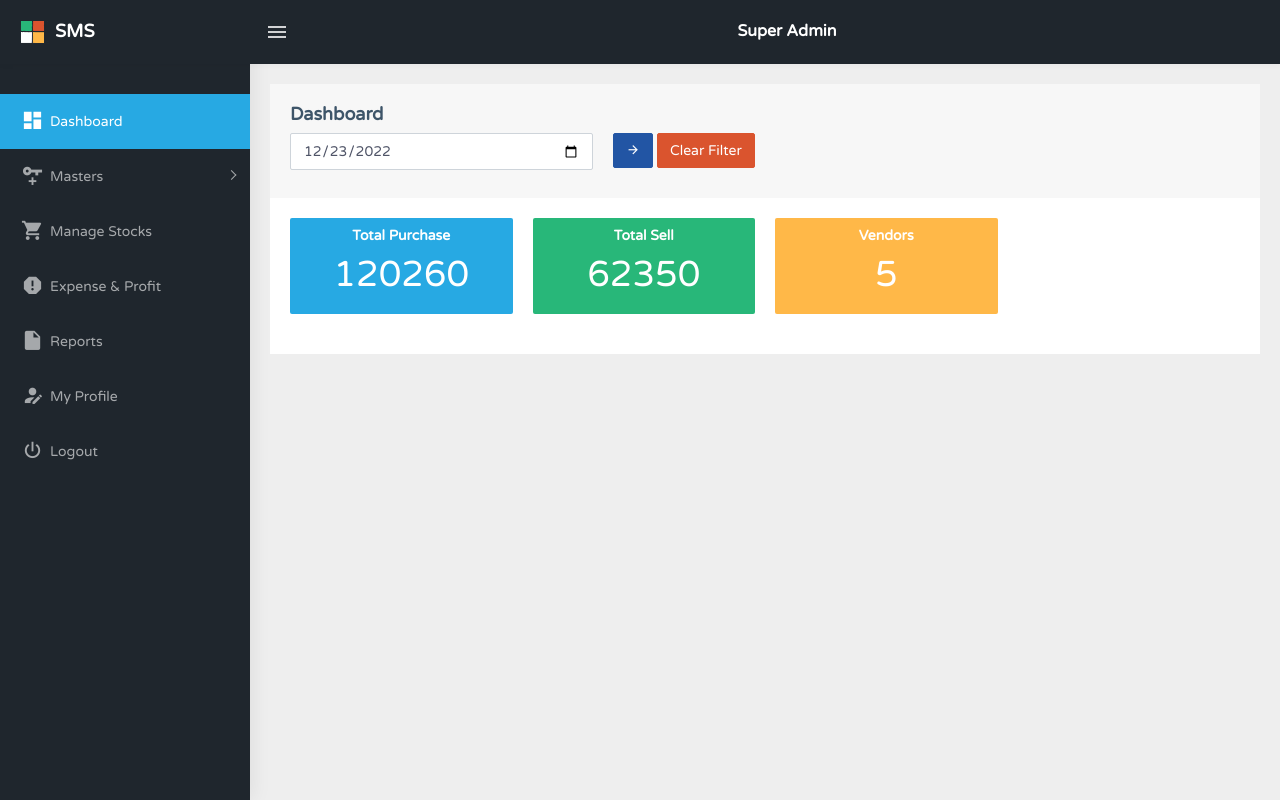
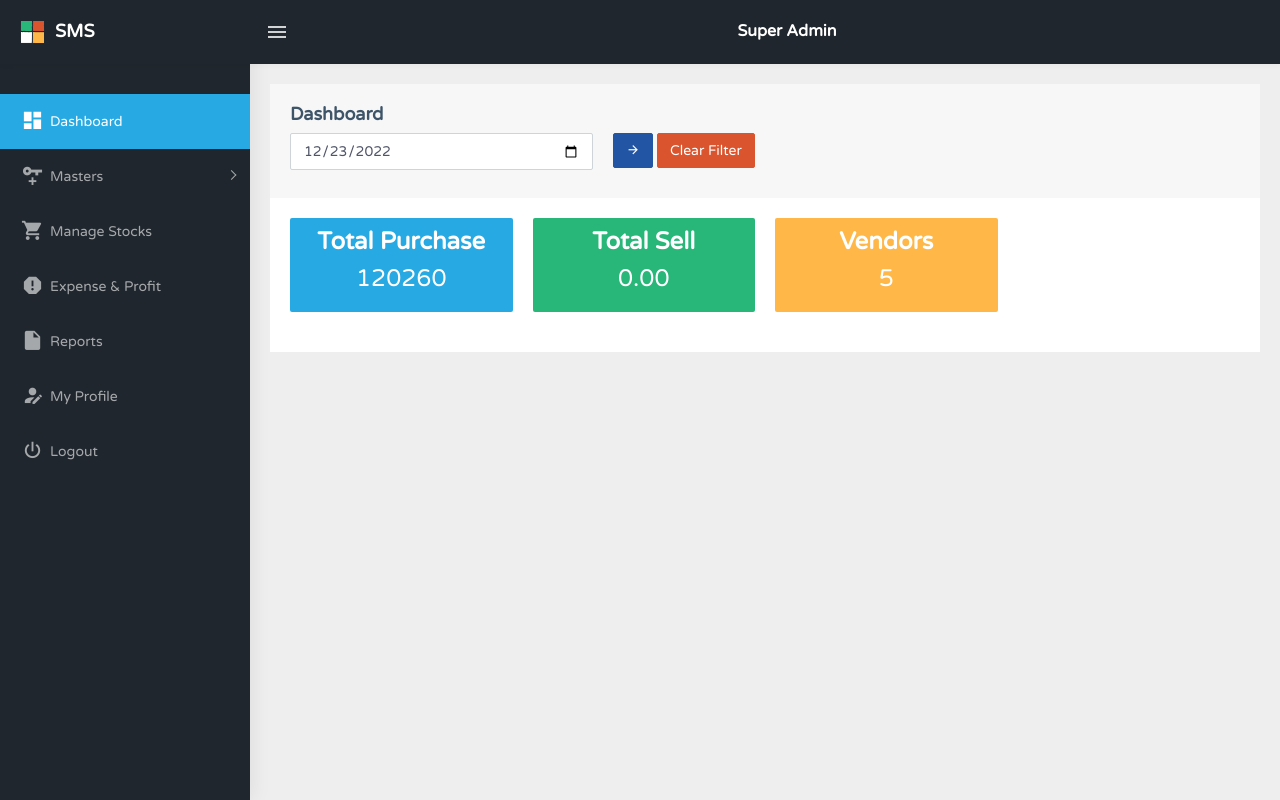
Before and after one commit to mmkojar/SMS, a CodeIgniter app: page /database/ in a window 1280 px wide. Run offline with CodeIgniter, Linux system fonts and the light colour scheme; the visitor is signed in with stand-in values (Sample User, id 1); data comes from the database, SQL or seed files in the repository; data that the repository does not hold is empty; some libraries are stand-ins or nearby versions; some web fonts are replaced.

Commit message:
changes dashboard

```diff
--- a/application/controllers/Dashboard.php
+++ b/application/controllers/Dashboard.php
@@ -40,7 +40,7 @@ class Dashboard extends CI_Controller {
 
 		$stotal_amt = 0;
 		foreach ($selling as $value) {
-			$stotal_amt += $value->total_amount;
+			$stotal_amt += $value->final_total;
 		}
 		$this->data['stotal_amt'] = $stotal_amt;
 
--- a/application/views/Dashboard.php
+++ b/application/views/Dashboard.php
@@ -29,8 +29,8 @@
                         <a href="<?php echo base_url('stocks') ?>">
                             <div class="card card-hover">
                                 <div class="box bg-cyan text-center">
-                                    <h6 class="text-white">Total Purchase</h6>
-                                    <h1 class="font-light text-white"><?php echo $ptotal_amt ?></h1>
+                                    <h3 class="text-white">Total Purchase</h3>
+                                    <h3 class="font-light text-white"><?php echo $ptotal_amt ?></h3>
                                 </div>
                             </div>
                         </a>
@@ -40,8 +40,8 @@
                         <a href="<?php echo base_url('stocks') ?>">
                             <div class="card card-hover">
                                 <div class="box bg-success text-center">
-                                    <h6 class="text-white">Total Sell</h6>
-                                    <h1 class="font-light text-white"><?php echo $stotal_amt ?></h1>
+                                    <h3 class="text-white">Total Sell</h3>
+                                    <h3 class="font-light text-white"><?php echo number_format($stotal_amt,2) ?></h3>
                                 </div>
                             </div>
                         </a>
@@ -51,8 +51,8 @@
                         <a href="<?php echo base_url('vendors') ?>">
                             <div class="card card-hover">
                                 <div class="box bg-warning text-center">
-                                    <h6 class="text-white">Vendors</h6>
-                                    <h1 class="font-light text-white"><?php echo $vendors ?></h1>
+                                    <h3 class="text-white">Vendors</h3>
+                                    <h3 class="font-light text-white"><?php echo $vendors ?></h3>
                                 </div>
                             </div>
                         </a>
```
